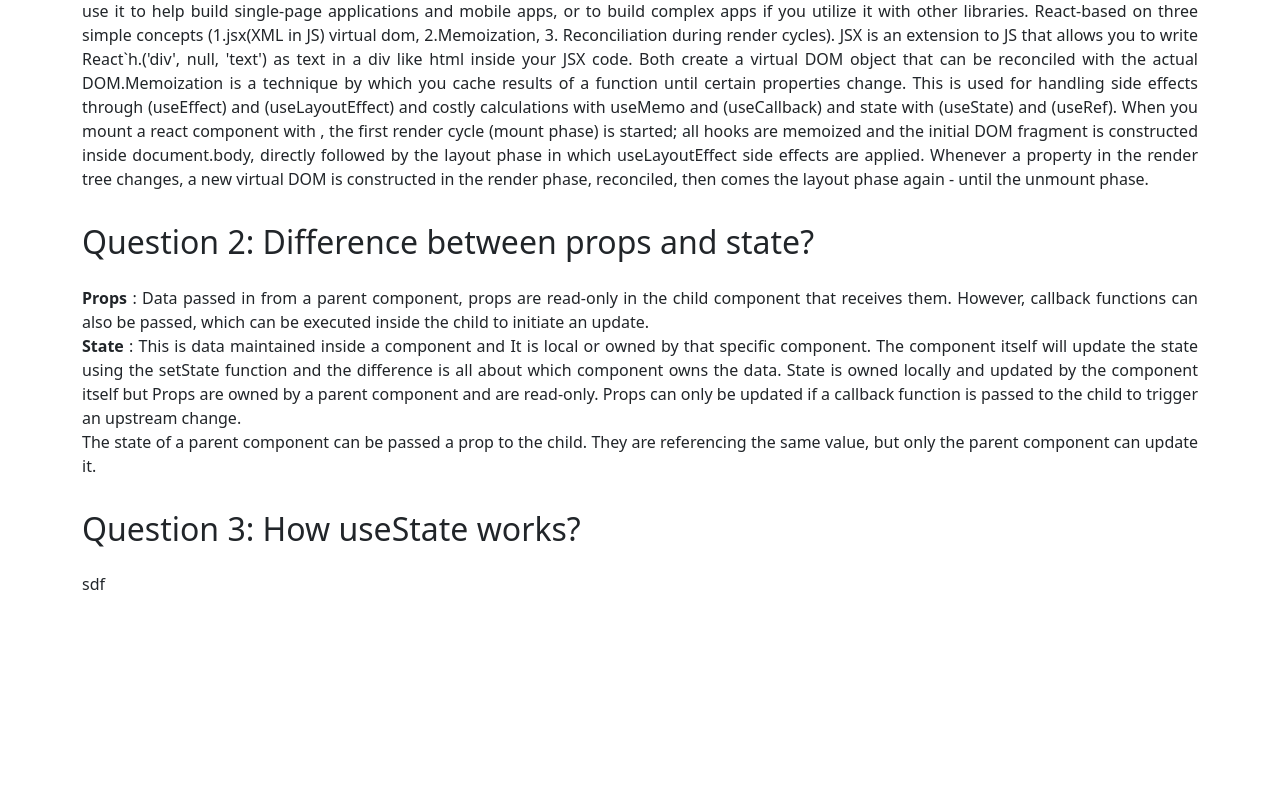
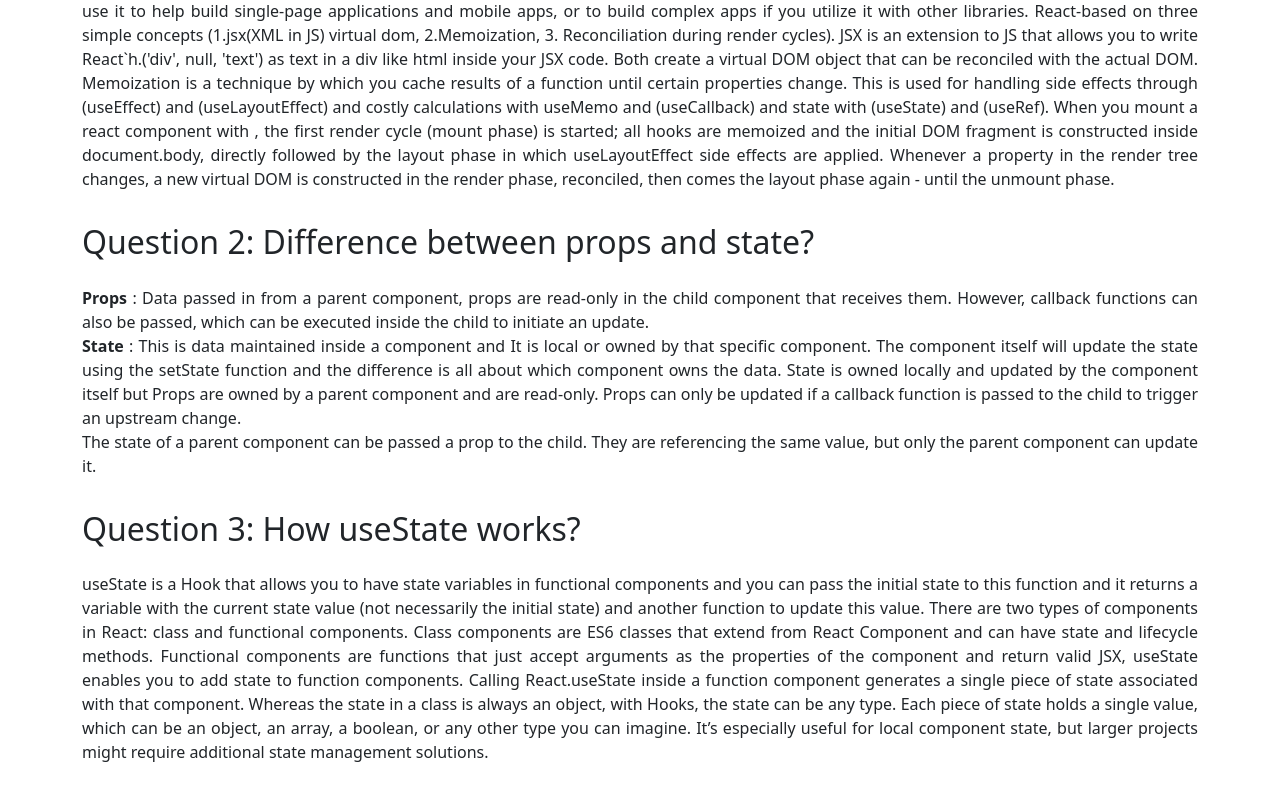
Before and after one commit to JubayerAhmmodShuvo/Dream_Shop, a React (Create React App) app: page / in a window 1280 px wide. Shown: the part 2232-3032 px from the top of the page. Before the commit the page ends 2876 px from the top, so only its background shows below. Built offline with nearby package versions, Linux system fonts and the light colour scheme.

Commit message:
third question is answered

```diff
--- a/src/components/Question&Ans/QuestionAns.js
+++ b/src/components/Question&Ans/QuestionAns.js
@@ -11,12 +11,13 @@ const QuestionAns = () => {
 
         <h2 className="py-3">Question 1: How React works?</h2>
 
-        <p className="">React is a JavaScript library (not a framework) that creates user interfaces (UIs) in a predictable and efficient way using declarative code and one can use it to help build single-page applications and mobile apps, or to build complex apps if you utilize it with other libraries. React-based on three simple concepts (1.jsx(XML in JS) virtual dom, 2.Memoization, 3. Reconciliation during render cycles). JSX is an extension to JS that allows you to write React`h.('div', null, 'text') as text in a div like html inside your JSX code. Both create a virtual DOM object that can be reconciled with the actual DOM.Memoization is a technique by which you cache results of a function until certain properties change. This is used for handling side effects through (useEffect) and (useLayoutEffect) and costly calculations with useMemo and (useCallback) and state with (useState) and (useRef). When you mount a react component with , the first render cycle (mount phase) is started; all hooks are memoized and the initial DOM fragment is constructed inside document.body, directly followed by the layout phase in which useLayoutEffect side effects are applied. Whenever a property in the render tree changes, a new virtual DOM is constructed in the render phase, reconciled, then comes the layout phase again - until the unmount phase.</p>
+        <p className="">React is a JavaScript library (not a framework) that creates user interfaces (UIs) in a predictable and efficient way using declarative code and one can use it to help build single-page applications and mobile apps, or to build complex apps if you utilize it with other libraries. React-based on three simple concepts (1.jsx(XML in JS) virtual dom, 2.Memoization, 3. Reconciliation during render cycles). JSX is an extension to JS that allows you to write React`h.('div', null, 'text') as text in a div like html inside your JSX code. Both create a virtual DOM object that can be reconciled with the actual DOM. Memoization is a technique by which you cache results of a function until certain properties change. This is used for handling side effects through (useEffect) and (useLayoutEffect) and costly calculations with useMemo and (useCallback) and state with (useState) and (useRef). When you mount a react component with , the first render cycle (mount phase) is started; all hooks are memoized and the initial DOM fragment is constructed inside document.body, directly followed by the layout phase in which useLayoutEffect side effects are applied. Whenever a property in the render tree changes, a new virtual DOM is constructed in the render phase, reconciled, then comes the layout phase again - until the unmount phase.</p>
         <h2 className="py-3">Question 2: Difference between props and state?</h2>
         <p className=""> <strong>Props</strong> : Data passed in from a parent component, props are read-only in the child component that receives them. However, callback functions can also be passed, which can be executed inside the child to initiate an update. <br />
-       <strong> State </strong>: This is data maintained inside a component and It is local or owned by that specific component. The component itself will update the state using the setState function and the difference is all about which component owns the data. State is owned locally and updated by the component itself but Props are owned by a parent component and are read-only. Props can only be updated if a callback function is passed to the child to trigger an upstream change. <br /> The state of a parent component can be passed a prop to the child. They are referencing the same value, but only the parent component can update it.</p>
-                <h2 className="py-3 ">Question 3: How useState works?</h2>
-        <p className="mb-5">sdf   </p>
+        <strong> State </strong>: This is data maintained inside a component and It is local or owned by that specific component. The component itself will update the state using the setState function and the difference is all about which component owns the data. State is owned locally and updated by the component itself but Props are owned by a parent component and are read-only. Props can only be updated if a callback function is passed to the child to trigger an upstream change. <br /> The state of a parent component can be passed a prop to the child. They are referencing the same value, but only the parent component can update it.</p>
+        <h2 className="py-3 ">Question 3: How useState works?</h2>
+        <p className="mb-5">useState is a Hook that allows you to have state variables in functional components and you can pass the initial state to this function and it returns a variable with the current state value (not necessarily the initial state) and another function to update this value. There are two types of components in React: class and functional components.
+        Class components are ES6 classes that extend from React Component and can have state and lifecycle methods. Functional components are functions that just accept arguments as the properties of the component and return valid JSX, useState enables you to add state to function components. Calling React.useState inside a function component generates a single piece of state associated with that component. Whereas the state in a class is always an object, with Hooks, the state can be any type. Each piece of state holds a single value, which can be an object, an array, a boolean, or any other type you can imagine. It’s especially useful for local component state, but larger projects might require additional state management solutions.</p>
 
       </div>
     </div>
--- a/src/components/Shop/Shop.js
+++ b/src/components/Shop/Shop.js
@@ -35,7 +35,6 @@ const Shop = () => {
   }
 
   const chooseOneNameFromCart = () => {
-
 
     const random = Math.floor(Math.random() * cart.length);
     const name = cart[random].name;
```
